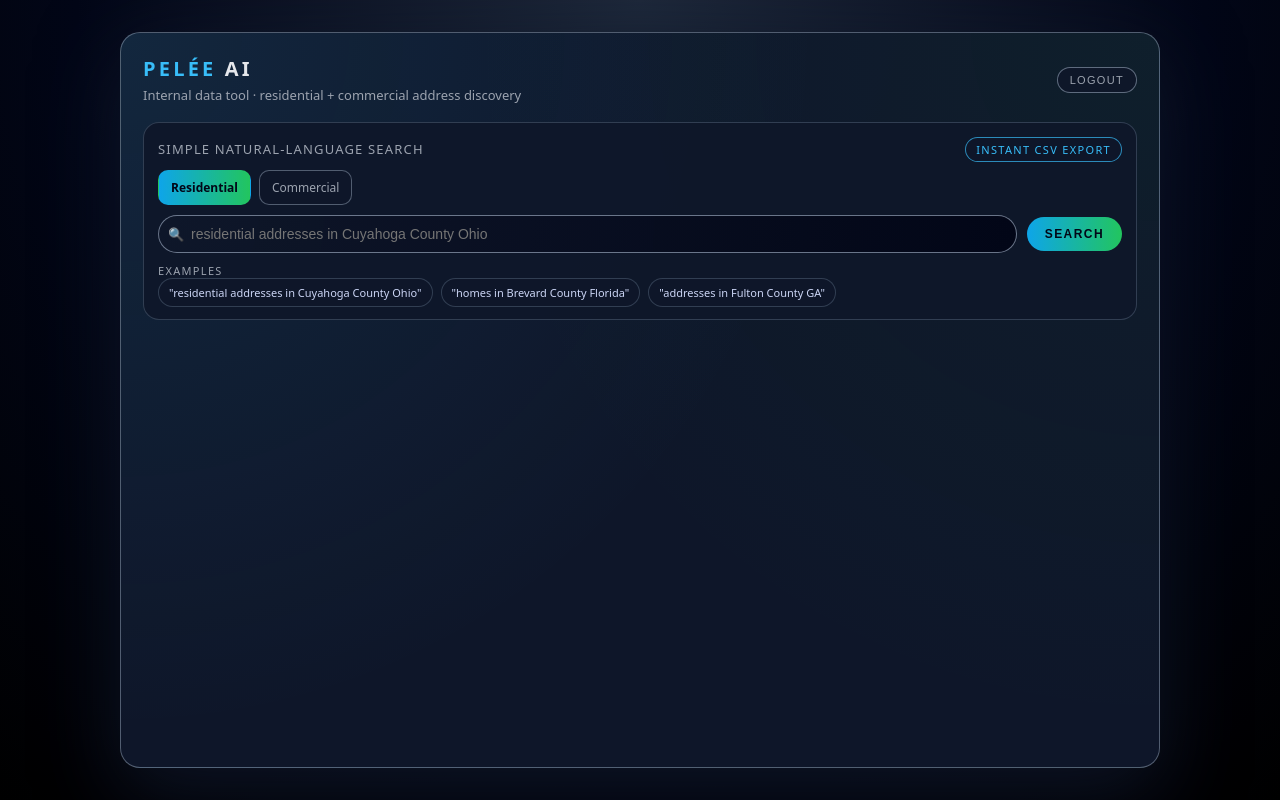
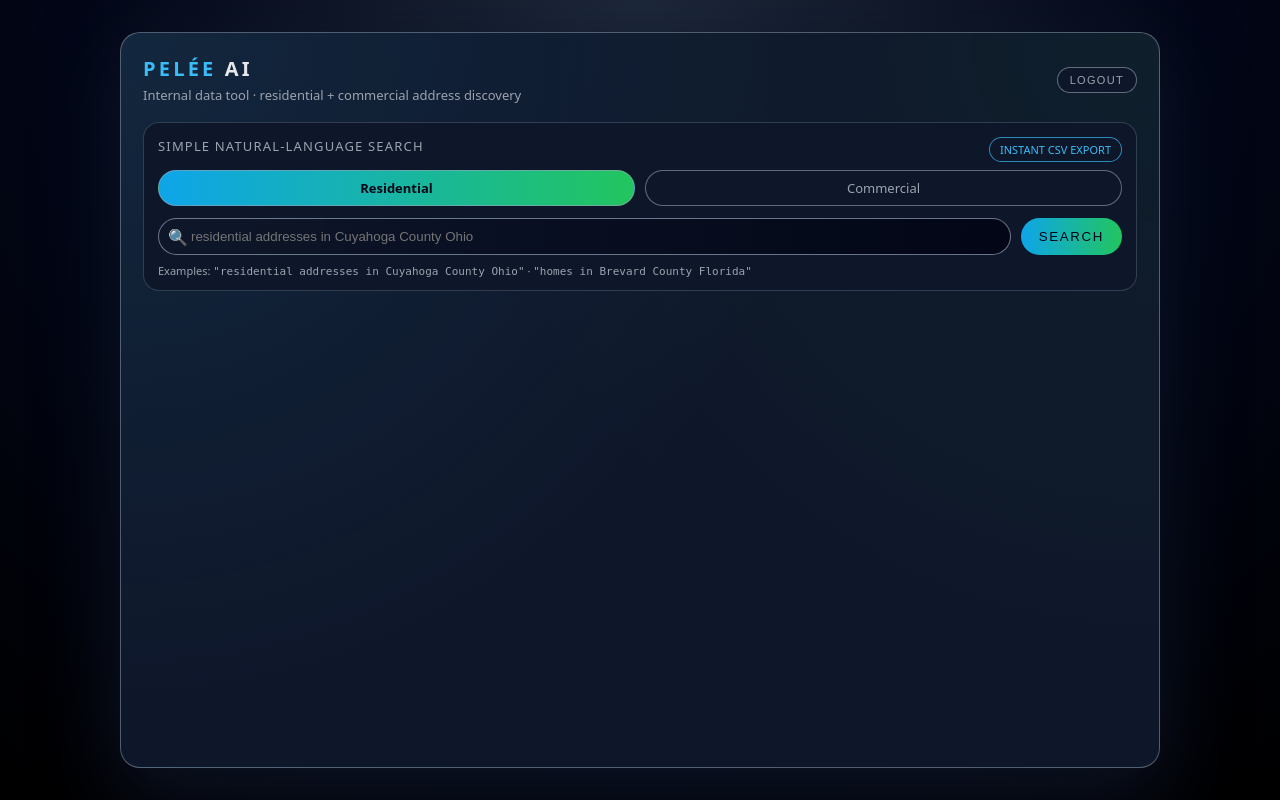
Before and after one commit to ccjackb22/Pelee.Residential, a Flask app: page / in a window 1280 px wide. Run offline with Flask 3, Linux system fonts and the light colour scheme; the visitor is signed in with stand-in values (Sample User, id 1).

Commit message:
Update index.html

```diff
--- a/templates/index.html
+++ b/templates/index.html
@@ -23,7 +23,7 @@
         body {
             margin: 0;
             min-height: 100vh;
-            font-family: system-ui, -apple-system, BlinkMacSystemFont, "Inter", sans-serif;
+            font-family: system-ui, -apple-system, "Inter", sans-serif;
             background: radial-gradient(circle at top, #1e293b 0, #020617 55%, #000 100%);
             color: var(--text-main);
             display: flex;
@@ -53,21 +53,9 @@
         }
 
         .brand-block { display: flex; flex-direction: column; gap: 4px; }
-
-        .logo {
-            font-weight: 700;
-            font-size: 20px;
-            letter-spacing: 0.16em;
-        }
-
+        .logo { font-weight: 700; font-size: 20px; letter-spacing: 0.16em; }
         .logo span { color: var(--accent); }
-
-        .tagline {
-            font-size: 13px;
-            color: var(--text-muted);
-        }
-
-        .user-actions { display: flex; align-items: center; gap: 8px; }
+        .tagline { font-size: 13px; color: var(--text-muted); }
 
         .btn-ghost {
             font-size: 11px;
@@ -80,40 +68,32 @@
             color: var(--text-muted);
             cursor: pointer;
         }
-
-        .btn-ghost:hover {
-            border-color: rgba(148,163,184,1);
-            color: #e5e7eb;
-        }
-
-        main { display: flex; flex-direction: column; gap: 16px; }
+        .btn-ghost:hover { color: #e5e7eb; }
 
         .panel {
             border-radius: 16px;
             border: 1px solid rgba(51,65,85,0.95);
             background: rgba(15,23,42,0.96);
             padding: 14px 14px 12px;
+            margin-bottom: 16px;
         }
 
         .panel-header {
             display: flex;
             justify-content: space-between;
-            align-items: baseline;
             margin-bottom: 8px;
         }
 
         .panel-title {
             font-size: 13px;
-            font-weight: 500;
+            text-transform: uppercase;
             letter-spacing: 0.09em;
-            text-transform: uppercase;
             color: var(--text-muted);
         }
 
         .pill {
             font-size: 11px;
             text-transform: uppercase;
-            letter-spacing: 0.12em;
             border-radius: 999px;
             padding: 4px 10px;
             border: 1px solid rgba(56,189,248,0.7);
@@ -121,50 +101,46 @@
             background: rgba(15,23,42,0.85);
         }
 
-        /* ==== TOGGLE ==== */
-        .mode-toggle {
+        .toggle-row {
             display: flex;
-            gap: 8px;
-            margin-bottom: 10px;
+            gap: 10px;
+            margin-bottom: 12px;
         }
 
         .toggle-btn {
-            padding: 8px 12px;
-            border-radius: 10px;
-            border: 1px solid rgba(148,163,184,0.5);
-            background: rgba(15,23,42,0.8);
-            font-size: 12px;
+            flex: 1;
+            text-align: center;
+            padding: 8px 0;
+            border-radius: 999px;
             cursor: pointer;
+            font-size: 13px;
+            border: 1px solid rgba(148,163,184,0.6);
+            background: rgba(15,23,42,0.9);
             color: var(--text-muted);
         }
-
         .toggle-btn.active {
             background: linear-gradient(90deg, #0ea5e9, #22c55e);
             color: #020617;
             font-weight: 600;
-            border-color: transparent;
         }
 
-        .search-row { display: flex; flex-direction: column; gap: 10px; }
-
-        @media (min-width: 720px) {
-            .search-row {
-                flex-direction: row;
-                align-items: center;
-            }
+        .search-row {
+            display: flex;
+            gap: 10px;
         }
 
-        .search-input-wrap { flex: 1; position: relative; }
+        .search-input-wrap {
+            flex: 1;
+            position: relative;
+        }
 
         .search-input {
             width: 100%;
-            padding: 10px 11px 10px 32px;
+            padding: 10px 12px 10px 32px;
             border-radius: 999px;
+            background: radial-gradient(circle at top left, rgba(15,23,42,0.95), #020617);
             border: 1px solid rgba(148,163,184,0.7);
-            background: radial-gradient(circle at top left, rgba(15,23,42,0.95), #020617);
             color: var(--text-main);
-            font-size: 14px;
-            outline: none;
         }
 
         .search-icon {
@@ -172,90 +148,51 @@
             left: 10px;
             top: 50%;
             transform: translateY(-50%);
-            font-size: 13px;
             color: var(--text-muted);
         }
 
         .btn-primary {
+            padding: 10px 18px;
             border-radius: 999px;
             border: none;
-            padding: 10px 18px;
-            font-size: 12px;
-            font-weight: 600;
+            background: linear-gradient(90deg, #0ea5e9, #22c55e);
+            color: #020617;
             text-transform: uppercase;
             letter-spacing: 0.12em;
             cursor: pointer;
-            background: linear-gradient(90deg, #0ea5e9, #22c55e);
-            color: #020617;
-            white-space: nowrap;
         }
 
-        .btn-primary:hover { filter: brightness(1.05); }
-
-        .examples-label {
-            margin-top: 10px;
-            font-size: 11px;
-            text-transform: uppercase;
-            letter-spacing: 0.12em;
-            color: var(--text-muted);
-        }
-
-        .example-chip-row { display: flex; flex-wrap: wrap; gap: 8px; }
-
-        .example-chip {
-            font-size: 11px;
-            border-radius: 999px;
-            padding: 6px 10px;
-            border: 1px solid rgba(51,65,85,0.95);
-            background: rgba(15,23,42,0.95);
-            color: #cbd5f5;
-            cursor: pointer;
-        }
-
-        .error {
-            margin-top: 8px;
-            font-size: 12px;
-            color: var(--danger);
-            background: rgba(127,29,29,0.9);
-            border-radius: 10px;
-            padding: 8px 10px;
-            border: 1px solid rgba(248,113,113,0.85);
-            display: none;
+        .results-table-wrap {
+            border-radius: 12px;
+            margin-top: 12px;
+            border: 1px solid rgba(30,64,175,0.9);
+            overflow: hidden;
         }
 
         .results-table {
             width: 100%;
             border-collapse: collapse;
-            margin-top: 12px;
-        }
-
-        .results-table th,
-        .results-table td {
-            border: 1px solid rgba(30,64,175,0.65);
-            padding: 8px;
             font-size: 12px;
         }
 
-        .results-table th {
-            color: var(--accent);
-            background: rgba(15,23,42,0.9);
+        th, td {
+            padding: 6px 8px;
+            border-bottom: 1px solid rgba(30,64,175,0.6);
+            text-align: left;
         }
 
-        .download-form {
-            margin-top: 10px;
-            display: none;
+        .metric-pill {
+            padding: 2px 7px;
+            border-radius: 999px;
+            font-size: 11px;
         }
 
-        .btn-secondary {
-            padding: 7px 12px;
-            border-radius: 999px;
-            font-size: 11px;
-            text-transform: uppercase;
-            letter-spacing: .12em;
-            background: rgba(15,23,42,0.9);
-            border: 1px solid rgba(148,163,184,0.9);
-            color: var(--text-muted);
-            cursor: pointer;
+        .error {
+            background: rgba(127,29,29,0.9);
+            border-radius: 10px;
+            padding: 10px;
+            color: var(--danger);
+            margin-top: 8px;
         }
     </style>
 </head>
@@ -263,254 +200,178 @@
 <body>
 <div class="shell">
 
-    <!-- Header -->
     <header>
         <div class="brand-block">
             <div class="logo"><span>PELÉE</span> AI</div>
             <div class="tagline">Internal data tool · residential + commercial address discovery</div>
         </div>
-        <div class="user-actions">
-            <form action="{{ url_for('logout') }}" method="GET">
-                <button type="submit" class="btn-ghost">Logout</button>
-            </form>
-        </div>
+
+        <form action="{{ url_for('logout') }}" method="GET">
+            <button class="btn-ghost">Logout</button>
+        </form>
     </header>
 
-    <main>
+    <!-- SEARCH PANEL -->
+    <section class="panel">
 
-        <!-- SEARCH PANEL -->
-        <section class="panel">
-            <div class="panel-header">
-                <div class="panel-title">Simple natural-language search</div>
-                <div class="pill">Instant CSV export</div>
+        <div class="panel-header">
+            <div class="panel-title">Simple natural-language search</div>
+            <div class="pill">Instant CSV export</div>
+        </div>
+
+        <div class="toggle-row">
+            <div id="btn-res" class="toggle-btn active">Residential</div>
+            <div id="btn-com" class="toggle-btn">Commercial</div>
+        </div>
+
+        <div class="search-row">
+            <div class="search-input-wrap">
+                <span class="search-icon">🔍</span>
+                <input id="query" class="search-input" type="text"
+                       placeholder="residential addresses in Cuyahoga County Ohio" />
             </div>
+            <button id="searchBtn" class="btn-primary">Search</button>
+        </div>
 
-            <!-- TOGGLE -->
-            <div class="mode-toggle">
-                <div id="btn-residential" class="toggle-btn active">Residential</div>
-                <div id="btn-commercial" class="toggle-btn">Commercial</div>
-            </div>
+        <div id="examples" class="hint-row" style="margin-top:8px;font-size:11px;color:#9ca3af;">
+            Examples:
+            <code>"residential addresses in Cuyahoga County Ohio"</code> ·
+            <code>"homes in Brevard County Florida"</code>
+        </div>
 
-            <!-- SEARCH -->
-            <div class="search-row">
-                <div class="search-input-wrap">
-                    <span class="search-icon">🔍</span>
-                    <input
-                        id="query"
-                        class="search-input"
-                        type="text"
-                        placeholder="residential addresses in Cuyahoga County Ohio"
-                        autocomplete="off"
-                    />
-                </div>
-                <button id="search-btn" class="btn-primary">Search</button>
-            </div>
+        <div id="errorBox" class="error" style="display:none;"></div>
 
-            <div class="examples-label">Examples</div>
-            <div id="examples-container" class="example-chip-row"></div>
+    </section>
 
-            <div id="error-box" class="error"></div>
+    <!-- RESULTS -->
+    <section class="panel" id="resultsPanel" style="display:none;">
+        <div id="resultMeta" style="font-size:12px;color:#9ca3af;margin-bottom:8px;"></div>
 
-            <!-- RESIDENTIAL TABLE -->
-            <table id="residential-table" class="results-table" style="display:none;">
-                <thead>
-                    <tr>
-                        <th>Address</th>
-                        <th>City</th>
-                        <th>State</th>
-                        <th>ZIP</th>
-                        <th>Income</th>
-                        <th>Home Value</th>
-                    </tr>
-                </thead>
-                <tbody id="residential-body"></tbody>
-            </table>
+        <div class="results-table-wrap">
+            <table class="results-table" id="resultsTable"></table>
+        </div>
+    </section>
 
-            <!-- COMMERCIAL TABLE -->
-            <table id="commercial-table" class="results-table" style="display:none;">
-                <thead>
-                    <tr>
-                        <th>Name</th>
-                        <th>Address</th>
-                        <th>Phone</th>
-                        <th>Website</th>
-                        <th>Hours</th>
-                    </tr>
-                </thead>
-                <tbody id="commercial-body"></tbody>
-            </table>
-
-            <!-- CSV DOWNLOAD -->
-            <form id="download-form" class="download-form" method="POST" action="/download">
-                <input id="download-query" type="hidden" name="query">
-                <button type="submit" class="btn-secondary">⬇️ Download full CSV</button>
-            </form>
-
-        </section>
-    </main>
 </div>
 
-<!-- Scripts -->
 <script>
-const btnRes = document.getElementById("btn-residential");
-const btnCom = document.getElementById("btn-commercial");
-const queryInput = document.getElementById("query");
-const examplesContainer = document.getElementById("examples-container");
-const errorBox = document.getElementById("error-box");
+let mode = "residential";
 
-const resTable = document.getElementById("residential-table");
-const comTable = document.getElementById("commercial-table");
-const resBody = document.getElementById("residential-body");
-const comBody = document.getElementById("commercial-body");
-
-const downloadForm = document.getElementById("download-form");
-const downloadQuery = document.getElementById("download-query");
-
-let MODE = "residential";
-
-const EXAMPLES = {
-    residential: [
-        "residential addresses in Cuyahoga County Ohio",
-        "homes in Brevard County Florida",
-        "addresses in Fulton County GA"
-    ],
-    commercial: [
-        "Pharmacies in Palo Alto",
-        "McDonalds in Cleveland Ohio",
-        "Retail stores in Austin TX"
-    ]
+document.getElementById("btn-res").onclick = () => {
+    mode = "residential";
+    document.getElementById("btn-res").classList.add("active");
+    document.getElementById("btn-com").classList.remove("active");
+    document.getElementById("examples").innerHTML =
+        `Examples:
+        <code>"residential addresses in Cuyahoga County Ohio"</code> ·
+        <code>"homes in Brevard County Florida"</code>`;
 };
 
-function updateExamples() {
-    examplesContainer.innerHTML = "";
-    EXAMPLES[MODE].forEach(txt => {
-        const chip = document.createElement("div");
-        chip.className = "example-chip";
-        chip.innerText = `"${txt}"`;
-        chip.onclick = () => { queryInput.value = txt; };
-        examplesContainer.appendChild(chip);
-    });
-}
-
-btnRes.onclick = () => {
-    MODE = "residential";
-    btnRes.classList.add("active");
-    btnCom.classList.remove("active");
-    resTable.style.display = "none";
-    comTable.style.display = "none";
-    downloadForm.style.display = "none";
-    updateExamples();
+document.getElementById("btn-com").onclick = () => {
+    mode = "commercial";
+    document.getElementById("btn-com").classList.add("active");
+    document.getElementById("btn-res").classList.remove("active");
+    document.getElementById("examples").innerHTML =
+        `Examples:
+        <code>"pharmacies in Palo Alto"</code> ·
+        <code>"McDonalds in Cleveland Ohio"</code>`;
 };
 
-btnCom.onclick = () => {
-    MODE = "commercial";
-    btnCom.classList.add("active");
-    btnRes.classList.remove("active");
-    resTable.style.display = "none";
-    comTable.style.display = "none";
-    downloadForm.style.display = "none";
-    updateExamples();
-};
+document.getElementById("searchBtn").onclick = async () => {
+    const q = document.getElementById("query").value.trim();
+    const errorBox = document.getElementById("errorBox");
+    const table = document.getElementById("resultsTable");
+    const panel = document.getElementById("resultsPanel");
+    const meta = document.getElementById("resultMeta");
 
-updateExamples();
+    errorBox.style.display = "none";
+    table.innerHTML = "";
+    panel.style.display = "none";
 
-document.getElementById("search-btn").onclick = runSearch;
-
-queryInput.addEventListener("keypress", e => {
-    if (e.key === "Enter") {
-        e.preventDefault();
-        runSearch();
-    }
-});
-
-async function runSearch() {
-    errorBox.style.display = "none";
-    resTable.style.display = "none";
-    comTable.style.display = "none";
-    downloadForm.style.display = "none";
-
-    const q = queryInput.value.trim();
     if (!q) {
-        errorBox.innerText = "Please enter a search.";
+        errorBox.innerText = "Please enter a search query.";
         errorBox.style.display = "block";
         return;
     }
 
-    if (MODE === "residential") {
-        return searchResidential(q);
-    } else {
-        return searchCommercial(q);
+    let url = (mode === "residential") ? "/search" : "/commercial_search";
+
+    let payload = (mode === "residential")
+        ? new URLSearchParams({ query: q })
+        : JSON.stringify({ query: q });
+
+    let headers = (mode === "residential")
+        ? { "Content-Type": "application/x-www-form-urlencoded" }
+        : { "Content-Type": "application/json" };
+
+    const res = await fetch(url, { method:"POST", body: payload, headers });
+
+    let data;
+    try { data = await res.json(); }
+    catch {
+        errorBox.innerText = "Invalid JSON response from server.";
+        errorBox.style.display = "block";
+        return;
     }
-}
 
-async function searchResidential(q) {
-    try {
-        const formData = new FormData();
-        formData.append("query", q);
+    if (!data.ok) {
+        errorBox.innerText = data.error || "Search failed.";
+        errorBox.style.display = "block";
+        return;
+    }
 
-        const resp = await fetch("/search", {
-            method: "POST",
-            body: formData
-        });
+    // Commercial
+    if (mode === "commercial") {
+        meta.innerText = `${data.results.length} businesses found`;
+        table.innerHTML = `
+            <tr><th>Name</th><th>Address</th><th>Phone</th><th>Website</th><th>Hours</th></tr>
+        `;
+        for (let r of data.results) {
+            table.innerHTML += `
+                <tr>
+                    <td>${r.Name || ""}</td>
+                    <td>${r.Address || ""}</td>
+                    <td>${r.Phone || ""}</td>
+                    <td>${r.Website || ""}</td>
+                    <td>${r.Hours || ""}</td>
+                </tr>`;
+        }
+        panel.style.display = "block";
+        return;
+    }
 
-        const data = await resp.json();
-        if (!data.ok) throw new Error(data.error || "No results.");
+    // Residential
+    meta.innerText = `${data.total} matches in ${data.location}`;
+    table.innerHTML = `
+        <tr>
+            <th>Full Address</th>
+            <th>#</th>
+            <th>Street</th>
+            <th>City</th>
+            <th>State</th>
+            <th>ZIP</th>
+            <th>Income</th>
+            <th>Home Value</th>
+        </tr>
+    `;
 
-        resBody.innerHTML = "";
-        data.results.forEach(r => {
-            const tr = document.createElement("tr");
-            tr.innerHTML = `
+    for (let r of data.results) {
+        table.innerHTML += `
+            <tr>
                 <td>${r.address || ""}</td>
+                <td>${r.number || ""}</td>
+                <td>${r.street || ""}</td>
                 <td>${r.city || ""}</td>
                 <td>${r.state || ""}</td>
                 <td>${r.zip || ""}</td>
-                <td>${r.income ?? ""}</td>
-                <td>${r.home_value ?? ""}</td>
-            `;
-            resBody.appendChild(tr);
-        });
+                <td>${r.income ? "$" + r.income.toLocaleString() : ""}</td>
+                <td>${r.home_value ? "$" + r.home_value.toLocaleString() : ""}</td>
+            </tr>
+        `;
+    }
 
-        resTable.style.display = "table";
-        downloadQuery.value = q;
-        downloadForm.style.display = "block";
-
-    } catch (err) {
-        errorBox.innerText = err.message;
-        errorBox.style.display = "block";
-    }
-}
-
-async function searchCommercial(q) {
-    try {
-        const resp = await fetch("/commercial_search", {
-            method: "POST",
-            headers: { "Content-Type": "application/json" },
-            body: JSON.stringify({ query: q })
-        });
-
-        const data = await resp.json();
-        if (!data.ok) throw new Error(data.error || "No results.");
-
-        comBody.innerHTML = "";
-        data.results.forEach(r => {
-            const tr = document.createElement("tr");
-            tr.innerHTML = `
-                <td>${r.Name || ""}</td>
-                <td>${r.Address || ""}</td>
-                <td>${r.Phone || ""}</td>
-                <td>${r.Website ? `<a href="${r.Website}" target="_blank">Website</a>` : "N/A"}</td>
-                <td>${r.Hours || ""}</td>
-            `;
-            comBody.appendChild(tr);
-        });
-
-        comTable.style.display = "table";
-
-    } catch (err) {
-        errorBox.innerText = err.message;
-        errorBox.style.display = "block";
-    }
-}
+    panel.style.display = "block";
+};
 </script>
 
 </body>
```
